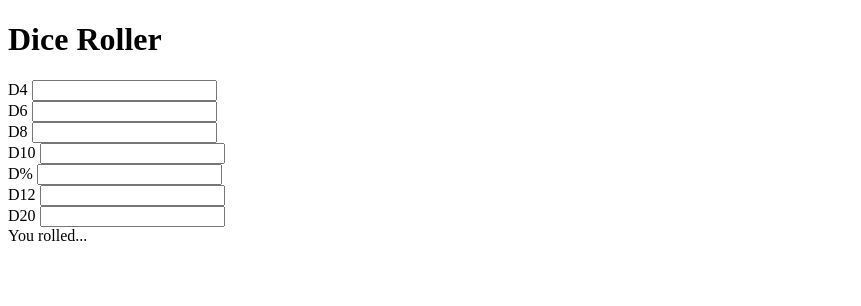
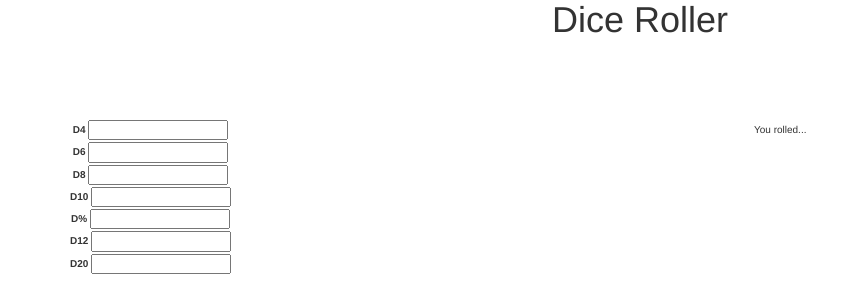
Before and after one commit to NolanEmerson/dice_roller, a plain HTML site: page index.html in a window 1280 px wide. Shown: the whole page, without its empty margins (0-861 px from the left). Drawn offline with nearby package versions, Linux system fonts and the light colour scheme.

Commit message:
Added Bootstrap and jQuery libraries for future use

```diff
--- a/index.html
+++ b/index.html
@@ -2,13 +2,18 @@
 <html>
     <head>
         <title>Dice Roller</title>
+        <link rel="stylesheet" href="style.css">
+        <script src="https://code.jquery.com/jquery-3.1.0.js"></script>
+        <link href="https://maxcdn.bootstrapcdn.com/bootstrap/3.3.6/css/bootstrap.min.css" rel="stylesheet" type="text/css" />
+        <script src="main.js"></script>
     </head>
     <body>
         <div class="container" id="container">
             <header id="header" class='header'>
                 <h1>Dice Roller</h1>
             </header>
-            <main class="selectorArea">
+            <main class='mainArea'>
+                <div class="selectorArea">
                     <div id="diceHolder" class="diceHolder">
                         <div class="diceArea">
                             <label for="d4">D4</label>
@@ -39,12 +44,13 @@
                             <input type="text" name='d20'>
                         </div>
                     </div>
-            </main>
+                </div>
                 <aside class="displayHolder">
                     <div>You rolled...</div>
                     <div class="amountRolled"></div>
                     <div class="rollResult"></div>
                 </aside>
+            </main>
         </div>
     </body>
 </html>
--- /dev/null
+++ b/style.css
@@ -0,0 +1,52 @@
+html {
+    font-size: 4vmin;
+}
+
+body {
+    margin: 0;
+    padding: 0;
+    font-size: 0;
+}
+
+.container {
+    height: 100vh;
+    width: 100vw;
+    font-size: 1rem;
+}
+
+.header {
+    height: 15%;
+    text-align: center;
+}
+
+.header > h1 {
+    margin: 0;
+}
+
+.mainArea {
+    width: 100%;
+    height: 85%;
+    margin: 0;
+    font-size: 0;
+}
+
+.mainArea > * {
+    font-size: 1rem;
+}
+
+.selectorArea {
+    display: inline-block;
+    width: 60%;
+}
+
+.displayHolder {
+    display: inline-block;
+    width: 40%;
+}
+
+.diceHolder {
+    display: inline-flex;
+    flex-flow: column nowrap;
+    justify-content: center;
+    align-items: center;
+}
```
Also changed, not shown: main.js (added). Lines whose indentation alone changed are shown as unchanged.
